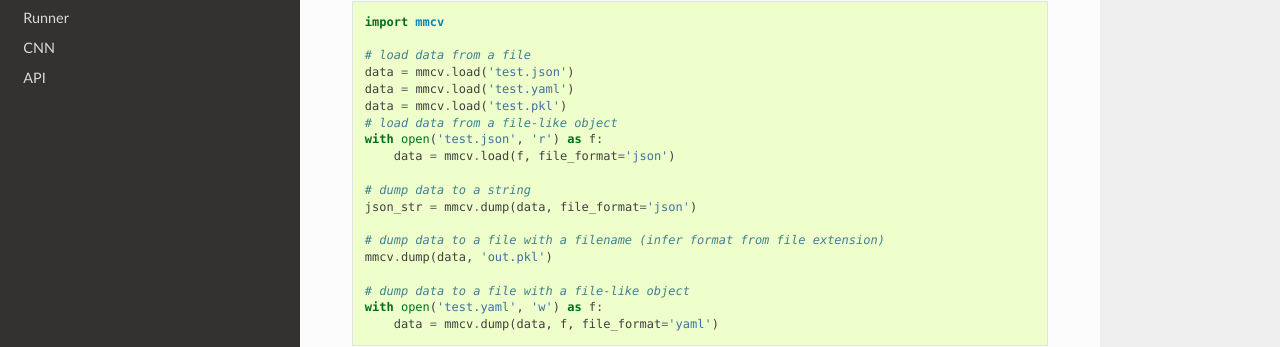
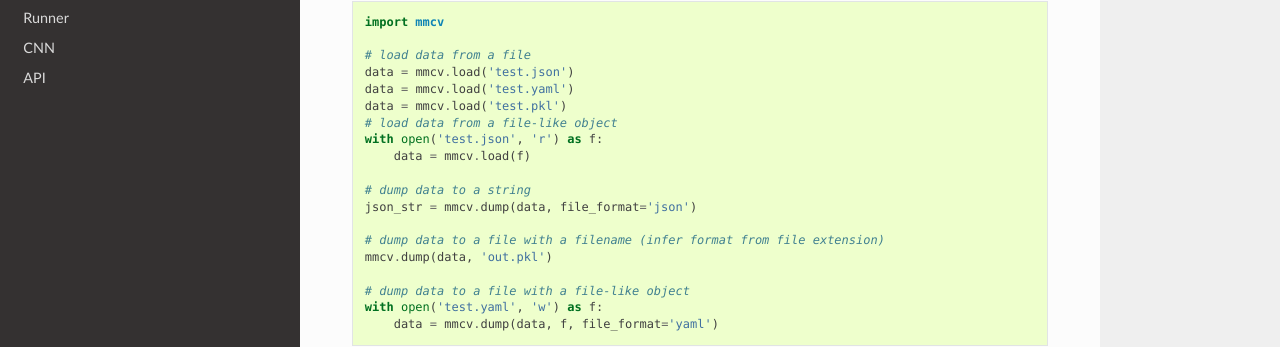
Before and after one commit to open-mmlab/mmcv, a Sphinx documentation site: the page built from docs/io.md, in a window 1280 px wide and 900 px high. Shown: the part 336-683 px from the top of the window. Built offline with Sphinx 7.4.7 and the Read the Docs theme 2.0.0, drawn with Linux system fonts in a browser that asks for light colours.

Commit message:
Update io.md

```diff
--- a/docs/io.md
+++ b/docs/io.md
@@ -15,7 +15,7 @@ data = mmcv.load('test.yaml')
 data = mmcv.load('test.pkl')
 # load data from a file-like object
 with open('test.json', 'r') as f:
-    data = mmcv.load(f, file_format='json')
+    data = mmcv.load(f)
 
 # dump data to a string
 json_str = mmcv.dump(data, file_format='json')
```
